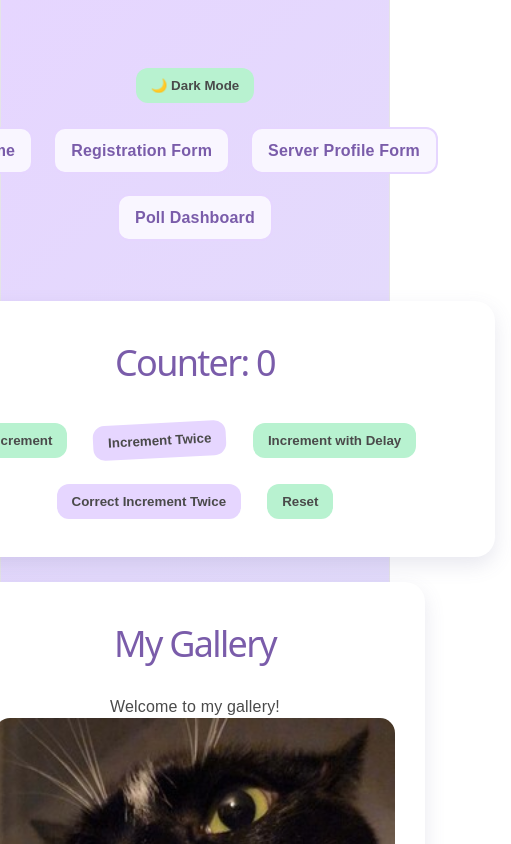
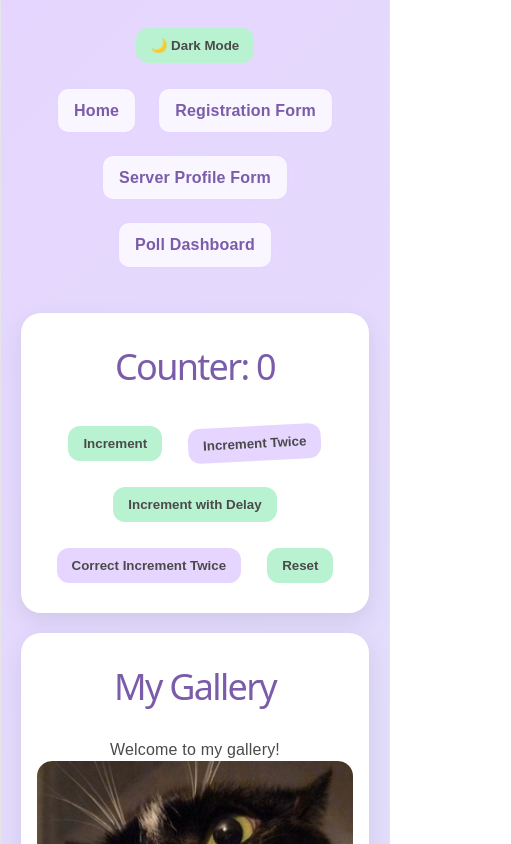
Before and after one commit to cuwilson/AD312-S26-React-App, a React (Vite) app in the folder portfolio-app/: page / in a window 390 px wide. Shown: the top 844 px of the page, 511 px wide, since content can reach past the window. Built offline with nearby package versions, Linux system fonts and the light colour scheme; no server answers.

Commit message:
upload files

```diff
--- a/portfolio-app/src/App.tsx
+++ b/portfolio-app/src/App.tsx
@@ -11,7 +11,7 @@ import './css/App.css'
 function App() {
   const { theme } = useContext(ThemeContext);
   return (
-    <div className={`app-container ${theme}-mode`}>
+    <div className={`app-shell ${theme}-mode`}>
       <div className="site-layout">
         < header className="site-header">
           <ThemeSwitcher />
--- /dev/null
+++ b/portfolio-app/src/components/ResponsiveCard.tsx
@@ -0,0 +1,41 @@
+import { useEffect, useState } from "react"
+import "../css/ResponsiveCard.css"
+
+function ResponsiveCard() {
+  const [windowSize, setWindowSize] = useState({
+    width: window.innerWidth,
+    height: window.innerHeight,
+  })
+
+  useEffect(() => {
+    function handleResize() {
+      setWindowSize({
+        width: window.innerWidth,
+        height: window.innerHeight,
+      })
+    }
+
+    window.addEventListener("resize", handleResize)
+
+
+    return () => {
+      window.removeEventListener("resize", handleResize)
+    }
+    // The empty dependency array makes this effect run only once when the component mounts.
+  }, [])
+
+  const isMobile = windowSize.width <= 768
+
+  return (
+    <div className={`container responsive-card ${isMobile ? "mobile-card" : "desktop-card"}`}>
+      <h1>Responsive Card</h1>
+
+      <p>Width: {windowSize.width}px</p>
+      <p>Height: {windowSize.height}px</p>
+
+      <h2>{isMobile ? "Mobile View" : "Desktop View"}</h2>
+    </div>
+  )
+}
+
+export default ResponsiveCard
--- a/portfolio-app/src/css/App.css
+++ b/portfolio-app/src/css/App.css
@@ -51,7 +51,10 @@
   border-color: #b8f2d0;
 }
 
-
+.app-shell {
+  min-height: 100vh;
+  width: 100%;
+}
 
 .page-content {
   width: 100%;
@@ -82,17 +85,24 @@ h2 {
   border-radius: 20px;
   text-align: center;
   box-shadow: 0 8px 20px rgba(100, 100, 150, 0.15);
+
+  box-sizing: border-box;
+  max-width: 100%;
 }
 
 .app-container {
-  min-height: 100vh;
+  width: 100%;
+  max-width: 1400px;
+  margin: 0 auto;
+
   display: flex;
   flex-direction: row;
   flex-wrap: wrap;
   justify-content: center;
   align-items: flex-start;
+
   gap: 25px;
-  padding: 40px 16px 60px;
+  padding: 40px 24px 60px;
   box-sizing: border-box;
 }
 
@@ -460,3 +470,32 @@ body:has(.dark-mode) {
   background: rgba(161, 56, 103, 0.288);
   border-color: rgba(238, 145, 184, 0.35);
 }
+
+
+
+@media (max-width: 700px) {
+  .app-container {
+    padding: 24px 20px 40px;
+    gap: 20px;
+  }
+
+  .container {
+    padding: 22px 16px;
+  }
+
+  .counter-container,
+  .task-manager,
+  .shopping-container,
+  .context-container,
+  .responsive-card,
+  .profile-container,
+  .profile-immer-container {
+    width: 100%;
+    max-width: 100%;
+  }
+
+  .task-item,
+  .shopping-item {
+    width: 100%;
+  }
+}
--- a/portfolio-app/src/css/ContextDemo.css
+++ b/portfolio-app/src/css/ContextDemo.css
@@ -1,5 +1,11 @@
 .context-container {
   width: min(500px, 100%);
+}
+
+.context-container h1 {
+  font-size: clamp(28px, 4vw, 42px);
+  line-height: 1.1;
+  margin-bottom: 24px;
 }
 
 .context-box {
--- /dev/null
+++ b/portfolio-app/src/css/ResponsiveCard.css
@@ -0,0 +1,22 @@
+.responsive-card {
+  width: min(500px, 100%);
+  transition: all 0.3s ease;
+}
+
+.desktop-card {
+  background: #f9f6ff;
+  border: 2px solid #e6d6ff;
+}
+
+.mobile-card {
+  background: #fff4ec;
+  border: 2px solid #ffd8c2;
+}
+
+.responsive-card h2 {
+  margin-top: 20px;
+}
+
+.responsive-card p {
+  margin: 8px 0;
+}
--- a/portfolio-app/src/pages/Home.tsx
+++ b/portfolio-app/src/pages/Home.tsx
@@ -5,7 +5,7 @@ import TaskManager from '../components/TaskManager'
 import ShoppingList from '../components/ShoppingListWithImmer'
 import UserProfileWithImmer from '../components/UserProfilewithImmer'
 import ContextDemo from '../components/ContextDemo'
-import ServerProfileForm from '../components/ServerProfileForm'
+import ResponsiveCard from "../components/ResponsiveCard"
 
 function Home() {
     return (
@@ -22,7 +22,7 @@ function Home() {
             <TaskManager />
             <ShoppingList />
             <ContextDemo />
-            <ServerProfileForm />
+            <ResponsiveCard />
         </div>
     )
 }
```
Also changed, not shown: 1 other file (tests, documents, lock files or other folders).
